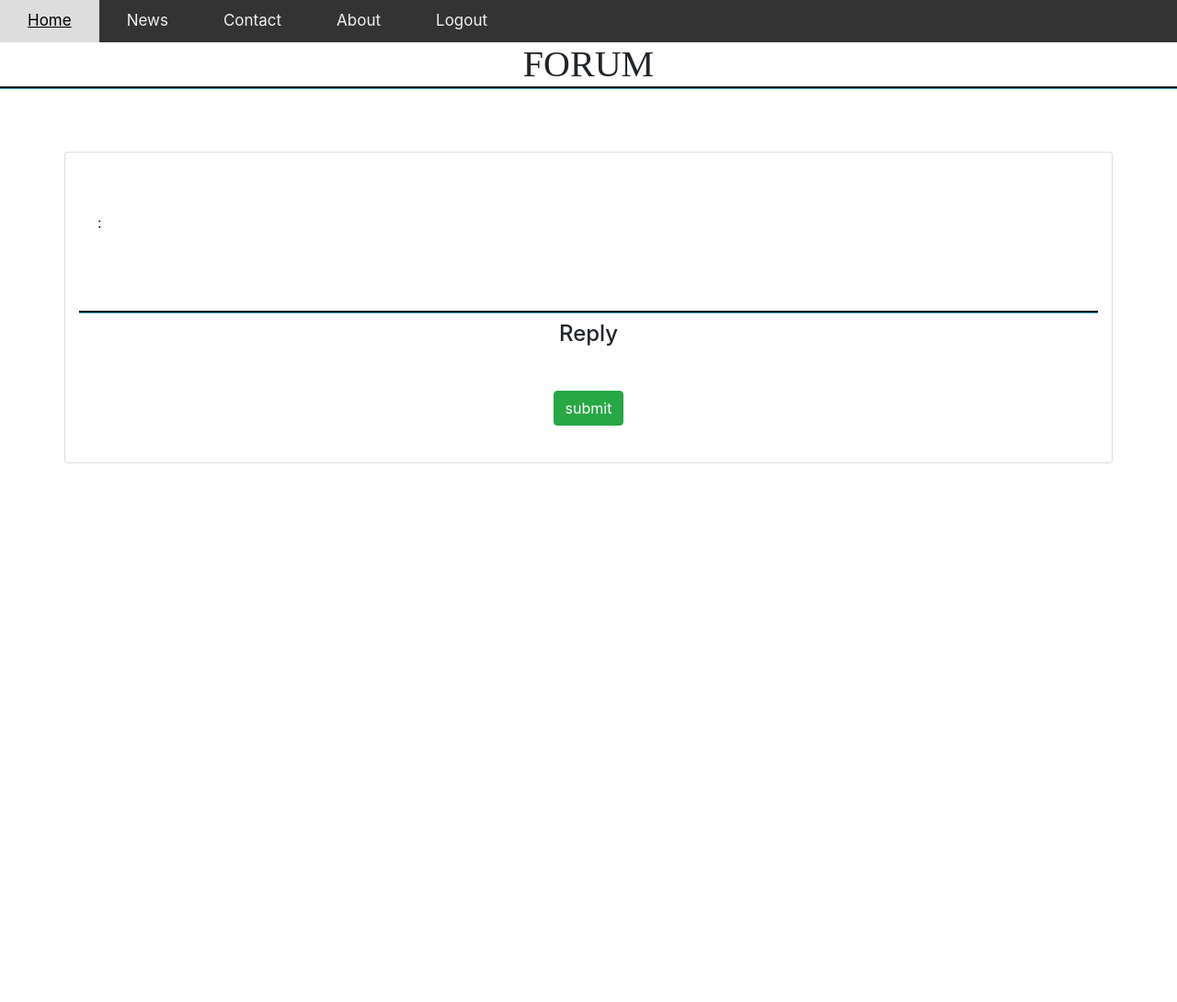
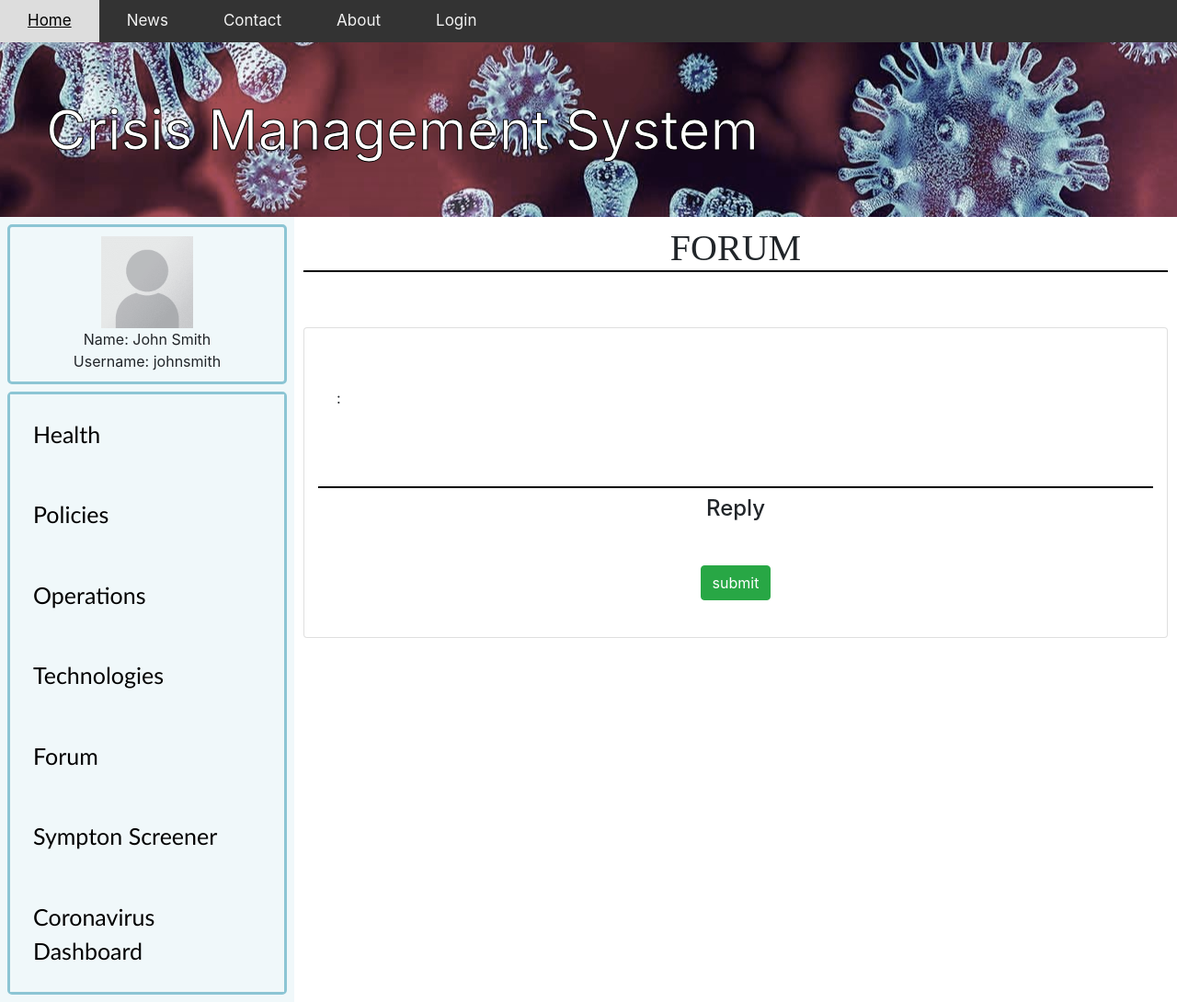
Before and after one commit to looloo223/SEproject, a Django app: page /forumMain/forumHealth/forumDiscussion/ in a window 1280 px wide. Shown: the whole page at 92% size. Before the commit the page ends 504 px from the top, so only its background shows below. Run offline with Django 3.2, Linux system fonts and the light colour scheme; a user stored in the database is signed in; some libraries are stand-ins or nearby versions.

Commit message:
Changed layout to portlets

```diff
--- a/seproject/app/static/css/main.css
+++ b/seproject/app/static/css/main.css
@@ -1,8 +1,7 @@
 /* Add a black background color to the top navigation */
 .topnav {
   background-color: #333;
-    overflow: hidden;
-  }
+  overflow: hidden;}
 
 /* Style the links inside the navigation bar */
 .topnav a {
@@ -11,49 +10,31 @@
   text-align: center;
   padding: 10px 30px;
   text-decoration: none;
-    font-size: 17px;
-  }
+  font-size: 17px;}
 
 /* Change the color of links on hover */
 .topnav a:hover {
   background-color: #ddd;
-    color: black;
-  }
+  color: black;}
 
-
+/* h1 settings */
 h1{
+  font-size: 32px;
   text-align: center;
   font-family: serif;
   font-weight: bold;
-          text-transform: uppercase;
-          border-bottom: 1px solid #57b1dc;
-          margin-top: 40px;
-      }
-
+  text-transform: uppercase;}
 h1:after{
   content:' ';
   display:block;
-      border:1px solid black;
-  }
+  border: 1px solid black;}
 
+/* Removes spacing from page for content blocks */
+body {
+  margin: 0;
+  padding: 0;}
 
-
-  .center {
-    display: block;
-    margin-left: auto;
-    margin-right: auto;
-    width: 50%;
-  }
-
-  /* Full page background color */
-  body {
-      background-color: #FCF5F4;
-      display: grid;
-      margin-bottom: 300px;
-      font-size: 20px;
-  }
-
-
+/* Defualt button settings */
 .button {
   border: none;
   color: white;
@@ -66,15 +47,78 @@
   cursor: pointer;
   display: block;
   margin-left: auto;
-      margin-right: auto;
-  }
+  margin-right: auto;}
 .button1 {background-color: #4CAF50;} /* Green Button*/
 .button2 {background-color: #008CBA;} /* Blue Button*/
 
-  .row {
-    display: flex;
-  }
+/* Settings for buttons in menu portlet */
+.homebutton{
+  border: none;
+  color: black;
+  padding: 25px;
+  text-align: left;
+  font-size: 25px;
+  font-family: 'Trebuchet MS', sans-serif;
+  cursor: pointer;
+  display: block;
+  width: 100%;
+  background-color: #f0f8fa;}
+.homebutton:hover{background-color: lightgray;}
 
-  .column {
-    flex: 50%;
-  }
+/* Menu portlet button settings */
+.homebutton{
+  border: none;
+  color: black;
+  padding: 25px;
+  text-align: left;
+  font-size: 25px;
+  font-family: 'Trebuchet MS', sans-serif;
+  cursor: pointer;
+  display: block;
+  width: 100%;
+  background-color: #f0f8fa;}
+.homebutton:hover{background-color: lightgray;}
+
+/* default row/column settings */
+.row {display: flex;}
+.column {flex: 50%;}
+
+header{
+  -webkit-text-stroke-width: 1px;
+  -webkit-text-stroke-color: black;
+  background-image: url("covid.jpg");
+  overflow: hidden;
+  margin-left: auto;
+  margin-right: auto;
+  background-position: center;
+  background-repeat: no-repeat;
+  padding: 50px;
+  color: white;
+  font-size: 60px;}
+
+/* Portlet Rows: top: 25% , bottom: 75% */
+.homerow {float: top; }
+.top{
+  height: 25%;
+  border: 3px solid #8cc5d4;
+  border-radius: 5px;
+  text-align: center;
+  margin: 8px;
+  padding: 10px}
+.bottom{
+  height: 75%;
+  border: 3px solid #8cc5d4;
+  border-radius: 5px;
+  margin: 8px;}
+.full{
+  height: 100%;
+  margin: 10px;}
+
+/* Portlet Columns: left: 25% , right: 75% */
+.homecolumn {
+  float: left;
+border: 10px;}
+.left {
+  width: 25%;
+  background: #f0f8fa;}
+.right {width: 75%;}
--- a/seproject/app/templates/addInDiscussion.html
+++ b/seproject/app/templates/addInDiscussion.html
@@ -1,4 +1,4 @@
-{% extends "app/base.html" %}
+{% extends "app/base2.html" %}
 
 {% block content %}
 
--- a/seproject/app/templates/addInForum.html
+++ b/seproject/app/templates/addInForum.html
@@ -1,4 +1,4 @@
-{% extends "app/base.html" %}
+{% extends "app/base2.html" %}
 
 {% block content %}
 
--- /dev/null
+++ b/seproject/app/templates/app/base2.html
@@ -0,0 +1,64 @@
+{% load static %}
+<!DOCTYPE html>
+<html>
+
+	<head>
+
+		<meta charset="utf-8">
+		<title>Crisis Management System</title>
+		<link rel="stylesheet" type="text/css" href="{% static 'css/main.css'%}">
+
+	</head>
+
+    <body>
+        <div class="topnav"> <!-- Top Navigation menu: Home, News, Contact, About, and Login/Logout -->
+
+            <a class="active" href="#home" onclick="location.href='/'">Home</a>
+            <a href="#news" onclick="location.href='location.com'">News</a>
+            <a href="#contact" onclick="location.href='contact/'">Contact</a>
+            <a href="#about" onclick="location.href='location.com'">About</a>
+            <a href="#Login" onclick="location.href='accounts/login'">Login</a>
+        </div>
+
+        <header>Crisis Management System</header>
+
+        <div class="homecolumn left">
+
+            <div class="homerow top"> <!-- User Portlet -->
+                <section>
+                <img src="{% static 'app/images/blank.png' %}" width="100" height="100">
+                <br>Name: John Smith
+                <br>Username: johnsmith
+                </section>
+            </div>
+
+            <div class="homerow bottom"> <!-- Menu Portlet -->
+
+                <button onclick="location.href='/health'" class="homebutton">
+                    Health</button>
+                <button onclick="location.href='/policies'" class="homebutton">
+                    Policies</button>
+                <button onclick="location.href='/operation'" class="homebutton">
+                    Operations</button>
+                <button onclick="location.href='/technologies'" class="homebutton">
+                    Technologies</button>
+                <button onclick="location.href='/forumMain'" class="homebutton">
+                    Forum</button>
+                <button onclick="location.href='/symptom'" class="homebutton">
+                    Sympton Screener</button>
+                <button onclick="location.href='/dashboard'" class="homebutton">
+                    Coronavirus Dashboard</button>
+            </div>
+        </div>
+
+        <div class="homecolumn right"> <!-- Page Main Content Portlet -->
+            <div class="homerow full">
+
+                {% block content %}{% endblock %}
+            </div>
+
+        </div>
+
+    </body>
+
+</html>
--- a/seproject/app/templates/app/contact.html
+++ b/seproject/app/templates/app/contact.html
@@ -1,4 +1,4 @@
-{% extends "app/base.html" %}
+{% extends "app/base2.html" %}
 {% load static %}
 <!DOCTYPE html>
 <html>
--- a/seproject/app/templates/app/health.html
+++ b/seproject/app/templates/app/health.html
@@ -1,4 +1,4 @@
-{% extends "app/base.html" %}
+{% extends "app/base2.html" %}
 {% load static %}
 <!DOCTYPE html>
 <html>
--- a/seproject/app/templates/app/operation.html
+++ b/seproject/app/templates/app/operation.html
@@ -1,4 +1,4 @@
-{% extends "app/base.html" %}
+{% extends "app/base2.html" %}
 {% load static %}
 
 <!DOCTYPE html>
--- a/seproject/app/templates/app/policies.html
+++ b/seproject/app/templates/app/policies.html
@@ -1,4 +1,4 @@
-{% extends "app/base.html" %}
+{% extends "app/base2.html" %}
 {% load static %}
 <!DOCTYPE html>
 <html>
--- a/seproject/app/templates/forumDiscussion.html
+++ b/seproject/app/templates/forumDiscussion.html
@@ -1,4 +1,4 @@
-{% extends "app/base.html" %}
+{% extends "app/base2.html" %}
 {% load static %}
 
 {% block content %}
--- a/seproject/app/templates/forumHome.html
+++ b/seproject/app/templates/forumHome.html
@@ -1,4 +1,4 @@
-{% extends "app/base.html" %}
+{% extends "app/base2.html" %}
 {% load static %}
 
 {% block content %}
--- a/seproject/app/templates/forumMain.html
+++ b/seproject/app/templates/forumMain.html
@@ -1,4 +1,4 @@
-{% extends "app/base.html" %}
+{% extends "app/base2.html" %}
 {% load static %}
 <!DOCTYPE html>
 <html>
```
Also changed, not shown: seproject/app/static/app/images/blank.png (added), seproject/app/static/css/covid.jpg (added), seproject/db.sqlite3. Lines whose indentation alone changed are shown as unchanged.
